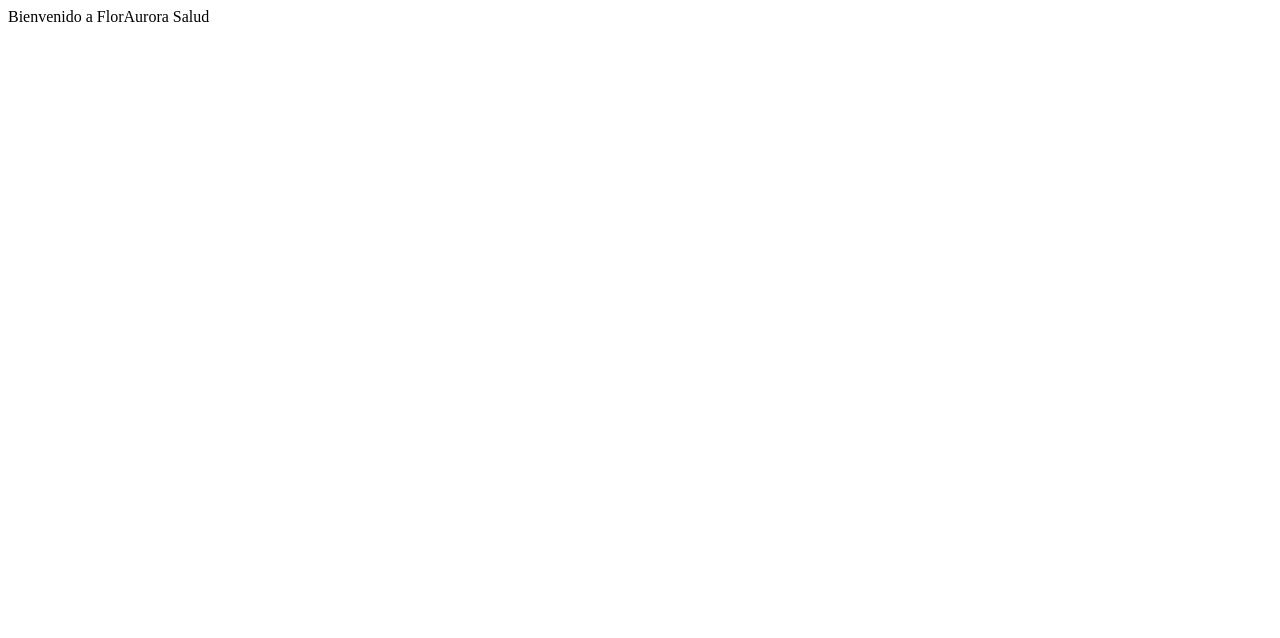
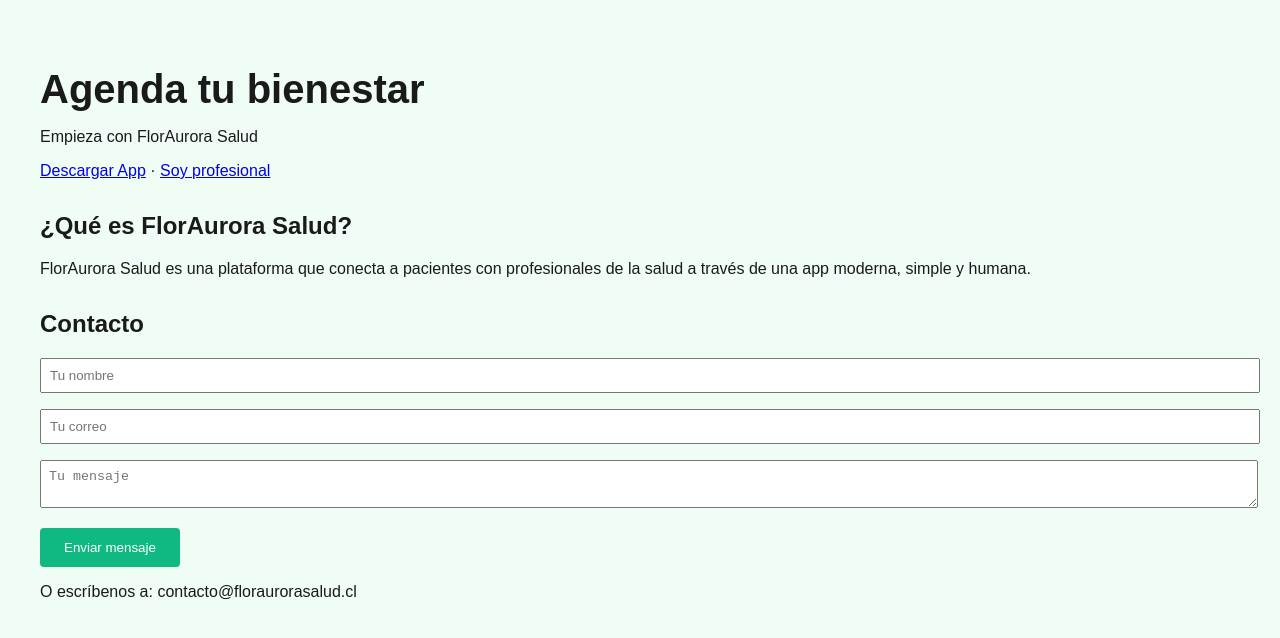
Before and after one commit to Psicosaludapp/flor-aurora-web, a plain HTML site: page index.html in a window 1280 px wide. Drawn offline with Linux system fonts and the light colour scheme.

Commit message:
Add files via upload

```diff
--- a/index.html
+++ b/index.html
@@ -1,11 +1,30 @@
 <!DOCTYPE html>
 <html lang="es">
 <head>
-  <meta charset="UTF-8" />
-  <meta name="viewport" content="width=device-width, initial-scale=1.0"/>
+  <meta charset="UTF-8">
+  <meta name="viewport" content="width=device-width, initial-scale=1.0">
   <title>FlorAurora Salud</title>
+  <link href="style.css" rel="stylesheet">
 </head>
 <body>
-  <div id="root">Bienvenido a FlorAurora Salud</div>
+  <main>
+    <h1>Agenda tu bienestar</h1>
+    <p>Empieza con FlorAurora Salud</p>
+    <a href="#">Descargar App</a> · <a href="#">Soy profesional</a>
+    <section>
+      <h2>¿Qué es FlorAurora Salud?</h2>
+      <p>FlorAurora Salud es una plataforma que conecta a pacientes con profesionales de la salud a través de una app moderna, simple y humana.</p>
+    </section>
+    <section>
+      <h2>Contacto</h2>
+      <form action="https://formspree.io/f/movdwnve" method="POST">
+        <input type="text" name="nombre" placeholder="Tu nombre" required><br>
+        <input type="email" name="correo" placeholder="Tu correo" required><br>
+        <textarea name="mensaje" placeholder="Tu mensaje" required></textarea><br>
+        <button type="submit">Enviar mensaje</button>
+      </form>
+      <p>O escríbenos a: contacto@floraurorasalud.cl</p>
+    </section>
+  </main>
 </body>
 </html>
--- /dev/null
+++ b/style.css
@@ -0,0 +1,5 @@
+body { font-family: sans-serif; padding: 2rem; background: #f0fdf4; color: #1a1a1a; }
+h1 { font-size: 2.5rem; margin-bottom: 1rem; }
+form input, form textarea { width: 100%; margin-bottom: 1rem; padding: 0.5rem; }
+button { background: #10b981; color: white; border: none; padding: 0.75rem 1.5rem; border-radius: 4px; }
+section { margin-top: 2rem; }
```
